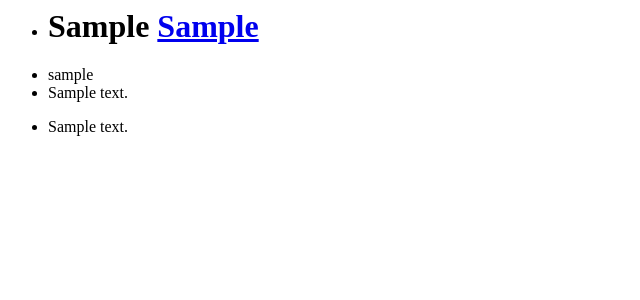
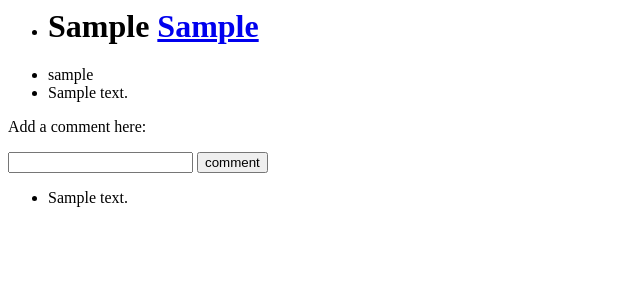
Before and after one commit to bearzk/django_tutorial, a Django app: template templates/blog/detail.html in a window 1280 px wide. Shown: the top 300 px of the page, without its empty margins (0-640 px from the left). Run offline with Django 3.2, Linux system fonts and the light colour scheme; the template is opened without the code that fills it: most values are stand-ins (such as "Sample title", 1, 10 or a date in 2020).

Commit message:
post a comment

```diff
--- a/templates/blog/detail.html
+++ b/templates/blog/detail.html
@@ -12,6 +12,14 @@
     </li>
 </ul>
 
+<p>Add a comment here:</p>
+<form action="{% url 'blog:add_comment' %}" method="post">
+        {% csrf_token %}
+        <input style="display: none;" type="text" value="{{ p.slug }}">
+        <input type="text" name="content">
+        <input type="submit" value="comment">
+</form>
+
 {% if c %}
 <ul>
     {% for c in cs %}
```
